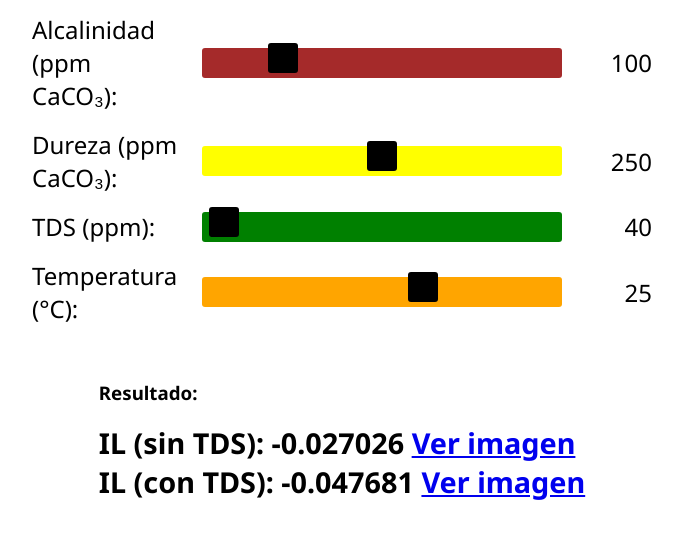
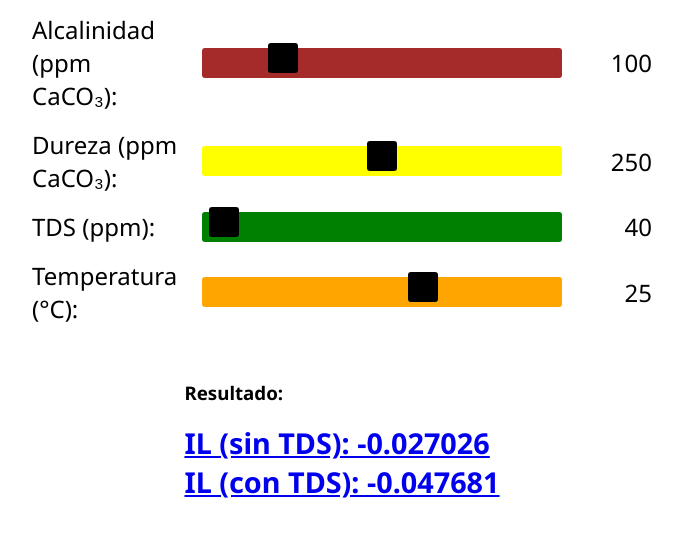
Before and after one commit to CarlosHIDROINGENIA/Cloro-pH-REDOX, a plain HTML site: page Langelier.html in a window 1280 px wide. Shown: the part 153-692 px from the top of the page, without its empty margins (298-981 px from the left). Drawn offline with Linux system fonts and the light colour scheme.

Commit message:
Update Langelier.html

```diff
--- a/Langelier.html
+++ b/Langelier.html
@@ -163,8 +163,8 @@
             var IL_TDS = ph - ((9.3 + (Math.log10(tds) - 1) / 10 + (-13.12 * Math.log10(temperature + 273.15) + 34.55)) - (Math.log10(calcium) - 0.4 + Math.log10(alkalinity)));
 
 
-            document.getElementById('resultTF').innerHTML = 'IL (sin TDS): ' + IL_sin_TDS.toFixed(6) + ' <a href="https://i.imgur.com/630GaIp.jpg" target="_blank">Ver imagen</a>';
-            document.getElementById('resultIL').innerHTML = 'IL (con TDS): ' + IL_TDS.toFixed(6) + ' <a href="https://i.imgur.com/IVsJitx.png" target="_blank">Ver imagen</a>';
+            document.getElementById('resultTF').innerHTML = '<a href="https://i.imgur.com/630GaIp.jpg" target="_blank">IL (sin TDS): ' + IL_sin_TDS.toFixed(6) + '</a>';
+            document.getElementById('resultIL').innerHTML = '<a href="https://i.imgur.com/IVsJitx.png" target="_blank">IL (con TDS): ' + IL_TDS.toFixed(6) + '</a>';
 
         }
 
```
